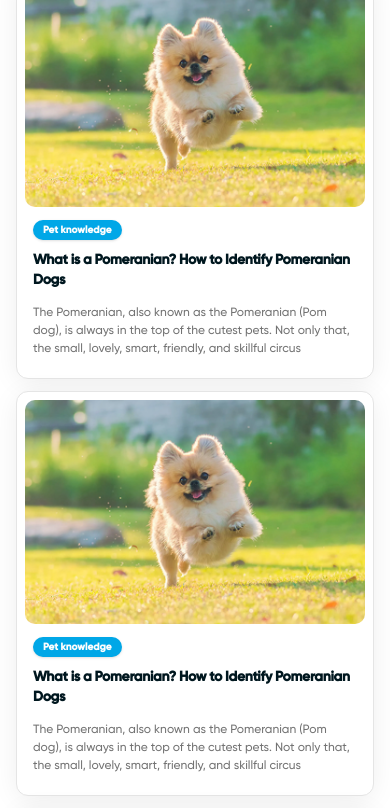
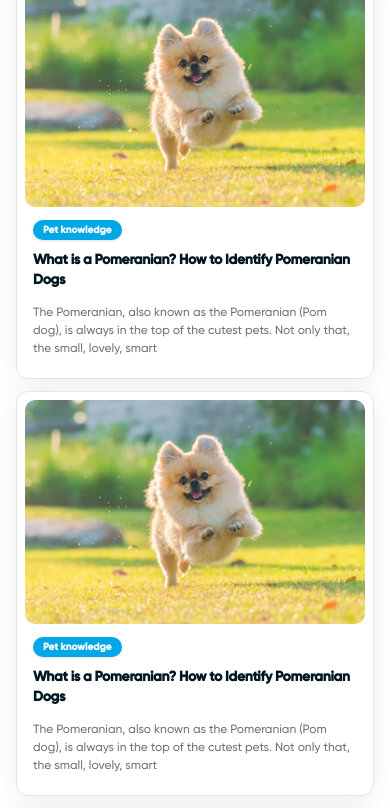
Before and after one commit to StarBui301003/monito-pets, a React (Vite) app: page / in a window 390 px wide. Shown: the part 3204-4012 px from the top of the page. Built offline with nearby package versions, Linux system fonts and the light colour scheme.

Commit message:
done blog  on desktop and mobile

```diff
--- a/src/components/HomePage/Blogs.tsx
+++ b/src/components/HomePage/Blogs.tsx
@@ -10,27 +10,27 @@ import {
 
 export const Blogs = () => {
   return (
-    <div className="grid md:grid-cols-3 grid-cols- sm:mb-[50px] mb-4 my-[6px] gap-3 md:gap-[20px]">
-      {Array(8)
+    <div className="grid md:grid-cols-3 grid-cols-1 sm:mb-[50px] mb-4 my-[6px] gap-3 md:gap-[20px] w-full">
+      {Array(4)
         .fill(null)
         .map((_, index) => (
           <Card
             key={index}
-            className=" rounded-[12px] p-2 sm:my-[10px] shadow-[0px_4px_28px_-2px_rgba(0,0,0,0.08)]"
+            className=" rounded-[12px] p-2 sm:my-[10px] shadow-[0px_4px_28px_-2px_rgba(0,0,0,0.08)] w-full"
           >
             <div>
               <img src={BLOGIMAGE} alt="" className=" rounded-[10px]" />
             </div>
-            <CardContent className="p-2 ">
+            <CardContent className="p-2 w-full">
               <BlogTag />
               <CardTitle className="text-neutral-100 sm:body-bold-16 body-bold-14 py-1 sm:py-0 my-[6px]">
                 What is a Pomeranian? How to Identify Pomeranian Dogs
               </CardTitle>
-              <CardDescription className="sm:flex block items-center [&_svg]:size-2 gap-1">
-                <div className="body-medium-12 py-1 sm:py-0">
+              <CardDescription className="sm:flex block items-center [&_svg]:size-2 gap-1 w-full">
+                <div className="body-medium-12 py-1 sm:py-0 line-clamp-3 w-full ">
                   The Pomeranian, also known as the Pomeranian (Pom dog), is
                   always in the top of the cutest pets. Not only that, the
-                  small, lovely, smart, friendly, and skillful circus
+                  small, lovely, smart
                 </div>
               </CardDescription>
             </CardContent>
```
